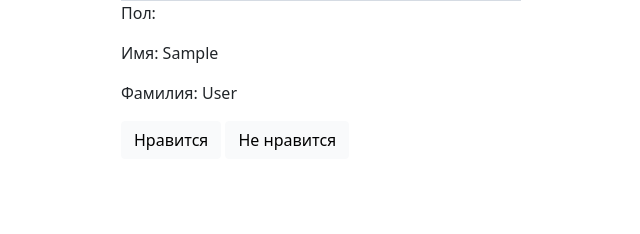
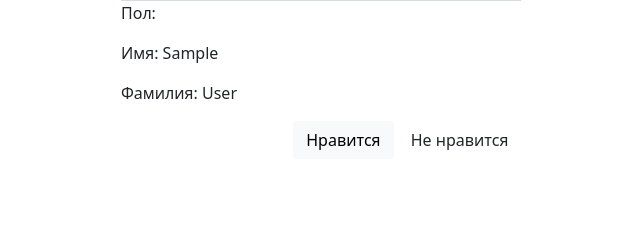
Before and after one commit to sergeysharay1987/dating-site, a Django app: page /my_tinder/clients/1/other_clients/1 in a window 1280 px wide. Shown: the part 547-781 px from the top of the page, without its empty margins (246-886 px from the left). Run offline with Django 3.2, Linux system fonts and the light colour scheme; a user stored in the database is signed in; tables that the repository leaves empty hold one stand-in row (values such as "Sample post"); grey boxes marked "Sample" are stand-in pictures; some libraries are stand-ins or nearby versions.

Commit message:
В my_tinder/templates/my_tinder/other_client_page.html добавлен атрибут id к тегу p в котором содержится название поля модели CustomUser. Добавлен контейнер (тег div) в котором находятся  кнопки Нравится/Не нравится

```diff
--- a/my_tinder/templates/my_tinder/other_client_page.html
+++ b/my_tinder/templates/my_tinder/other_client_page.html
@@ -7,22 +7,41 @@
 {% endblock %}
 {% block content %}
 
-
-<h1 id="other_client_email">Страница пользователя {{ other_client_email }}</h1>
+<!--Атрибут id используется для получения email участника для отправки ajax запроса (post запроса) в файле main.js
+В дальнейшем этот email будет использоваться в функции представлении фреймворка django -->
+<h1 id="{{ other_client_email }}">Страница пользователя {{ other_client_email }}</h1>
 
 
     {% for field_name, value in other_client_info.items %}
         {% if value.url %}
+<!--Использую свой шаблонный тег get_verbose_field_name для получения атрибута verbose_name объекта класса CustomUser-->
         <p>{% get_verbose_field_name other_client field_name %}</p>
         <img src="{{ value.url }}" alt="connect" style="max-height:500px">
         {% else %}
-            <p>{% get_verbose_field_name other_client field_name %}: {{ value }}</p>
+            <p id='{{ field_name }}'>{% get_verbose_field_name other_client field_name %}: {{ value }}</p>
         {% endif %}
 
 
     {% endfor %}
-<form action='{% url "other_client_detail" id=request.user.id other_client_id=other_client.id  %}' method="post">
+
+<div class="container mt-3">
+    <div class="col-5 offset-md-3">
+        <!--Записываем значение собственного шаблонного тега в переменную email_to_check-->
+
+        <!--Если интересующего нас email нету в бд, то отображаем кнопку не нажатой-->
+        {% if email_exist %}
+            <button id="is_like" type="button" class="btn btn-{{ email_exist }}" data-url='{% url "other_client_detail" id=request.user.id other_client_id=other_client.id  %}'>Нравится</button>
+            <button type="button" class="btn btn-light" data-url='#'>Не нравится</button>
+        {% else %}
+            <button id="is_not_like" type="button" class="btn btn-light" data-url='{% url "other_client_detail" id=request.user.id other_client_id=other_client.id  %}'>Нравится</button>
+            <button type="button" class="btn btn-{{ email_exist }}" data-url='#'>Не нравится</button>
+        {% endif %}
+
+    {% csrf_token %}
+        </div>
+</div>
+<!--<form action='{% url "other_client_detail" id=request.user.id other_client_id=other_client.id  %}' method="post">
     {% csrf_token %}
     <p>{{ form }}</p>
-</form>
+</form>-->
 {% endblock %}
```
